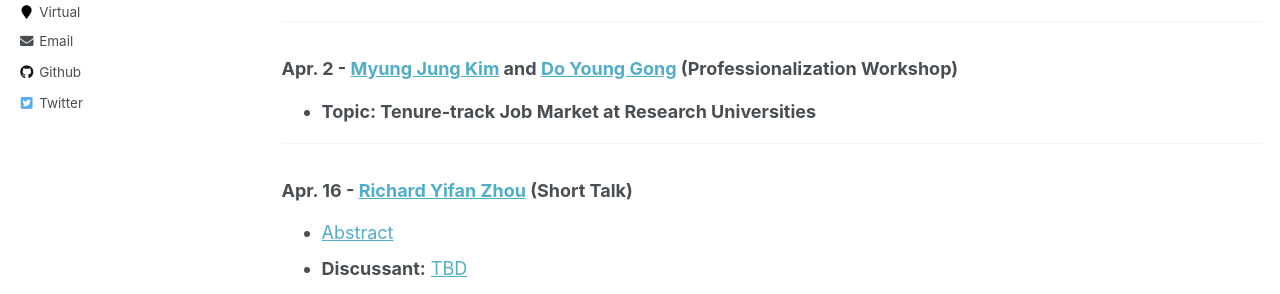
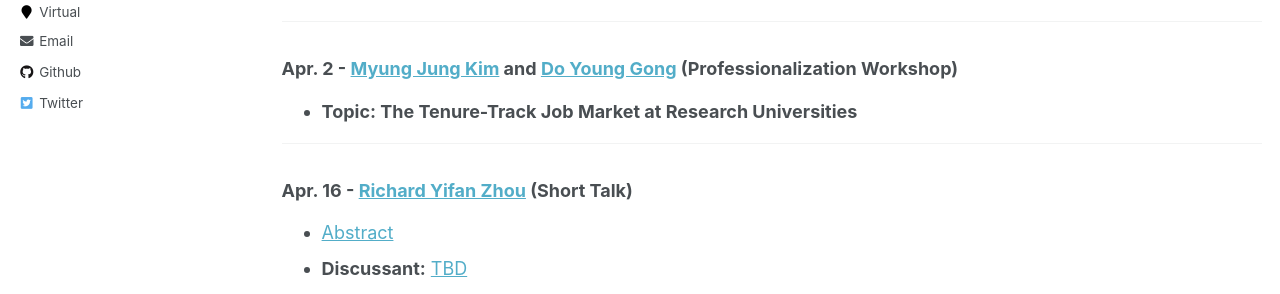
Before and after one commit to IO-workshop/IO-workshop.github.io, a Jekyll site: the page built from _pages/schedule.md, in a window 1280 px wide and 900 px high, scrolled down 579 px. Shown: the part 198-492 px from the top of the window. Built offline with Jekyll 4.4.1, drawn with Linux system fonts in a browser that asks for light colours.

Commit message:
Update schedule.md

```diff
--- a/_pages/schedule.md
+++ b/_pages/schedule.md
@@ -30,7 +30,7 @@ Spring 2026 Meetings are scheduled for Thursdays at 11:00am (ET). The Zoom link
 ---
 
 ### Apr. 2 - [Myung Jung Kim](https://www.myungjungkim.com) and [Do Young Gong](https://doyounggong.com) (Professionalization Workshop)
-- **Topic: Tenure-track Job Market at Research Universities**
+- **Topic: The Tenure-Track Job Market at Research Universities**
 
 ---
 
```
